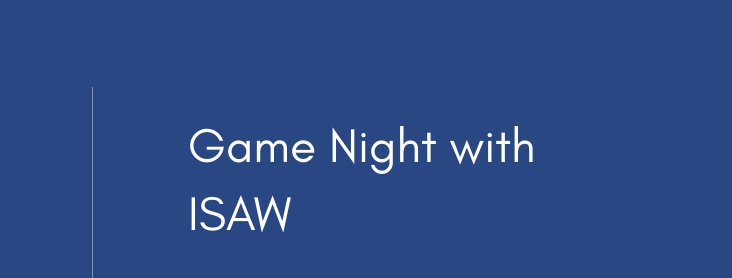
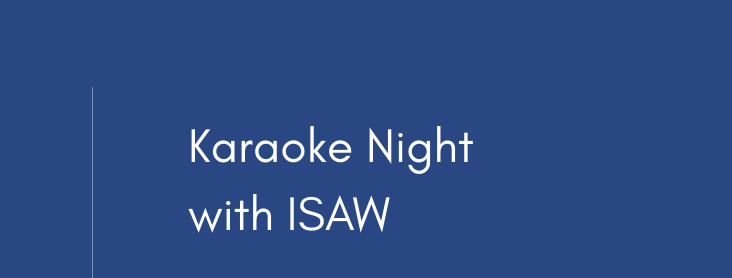
Before and after one commit to ISAW-web/isaw-website, a plain HTML site: page index.html in a window 1280 px wide. Shown: the part 102-380 px from the top of the page, 548-1280 px from the left. Drawn offline with Linux system fonts and the light colour scheme; files whose address does not match are found by name.

Commit message:
Update game night header to Karaoke Night with ISAW

```diff
--- a/index.html
+++ b/index.html
@@ -168,7 +168,7 @@
 				<div class="c-right">
 					<div class="anim-slideright">
 						<header class="header">
-							<h2>Game Night with ISAW</h2>
+							<h2>Karaoke Night with ISAW</h2>
 						</header>
 						<article
 							<p>Join ISAW for a night of singing and dancing together 🤩 It’s time to bring your inner Ebi, Googoosh and Shadmehr out! Nachos will be served as well!!
```
